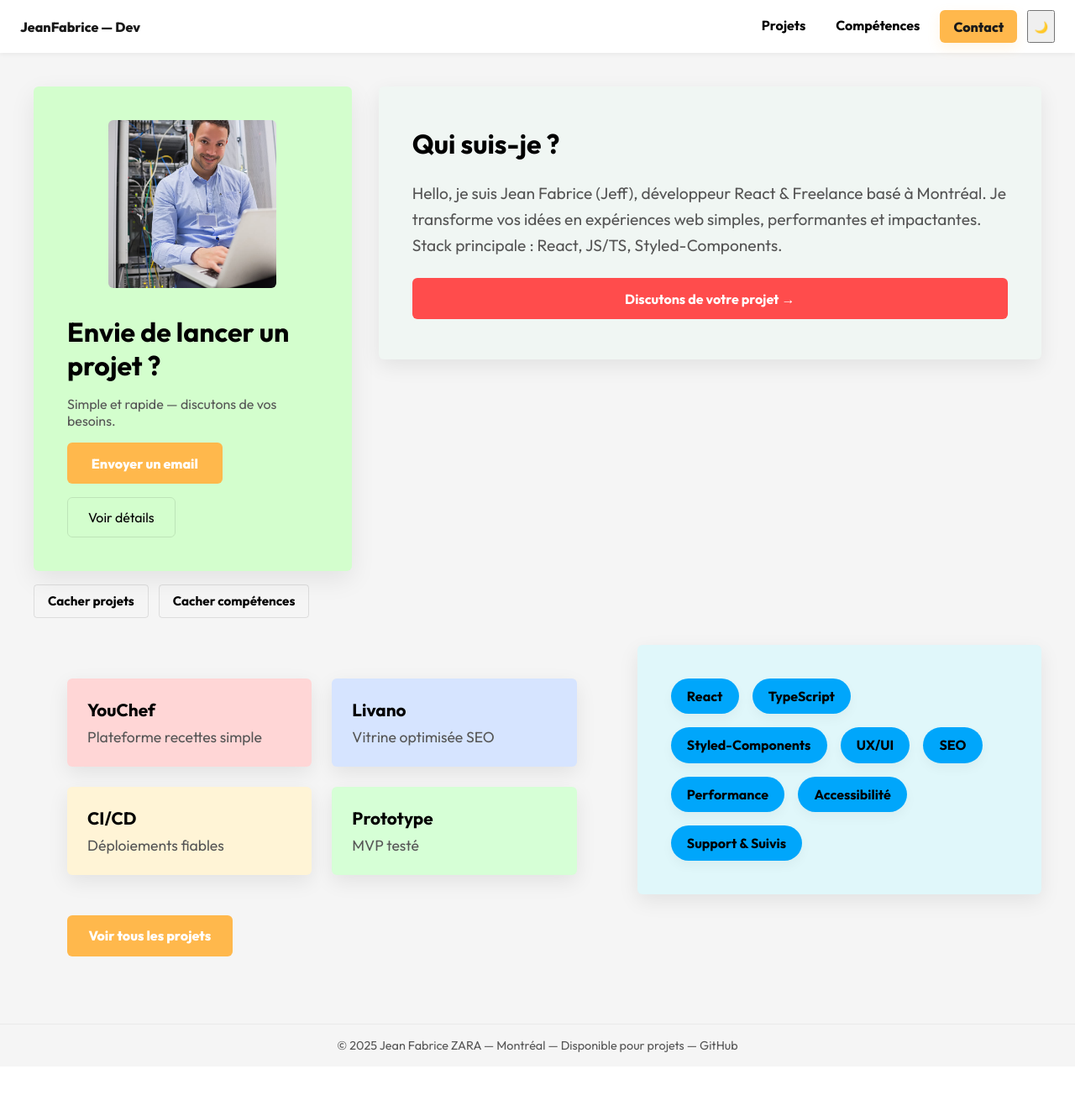
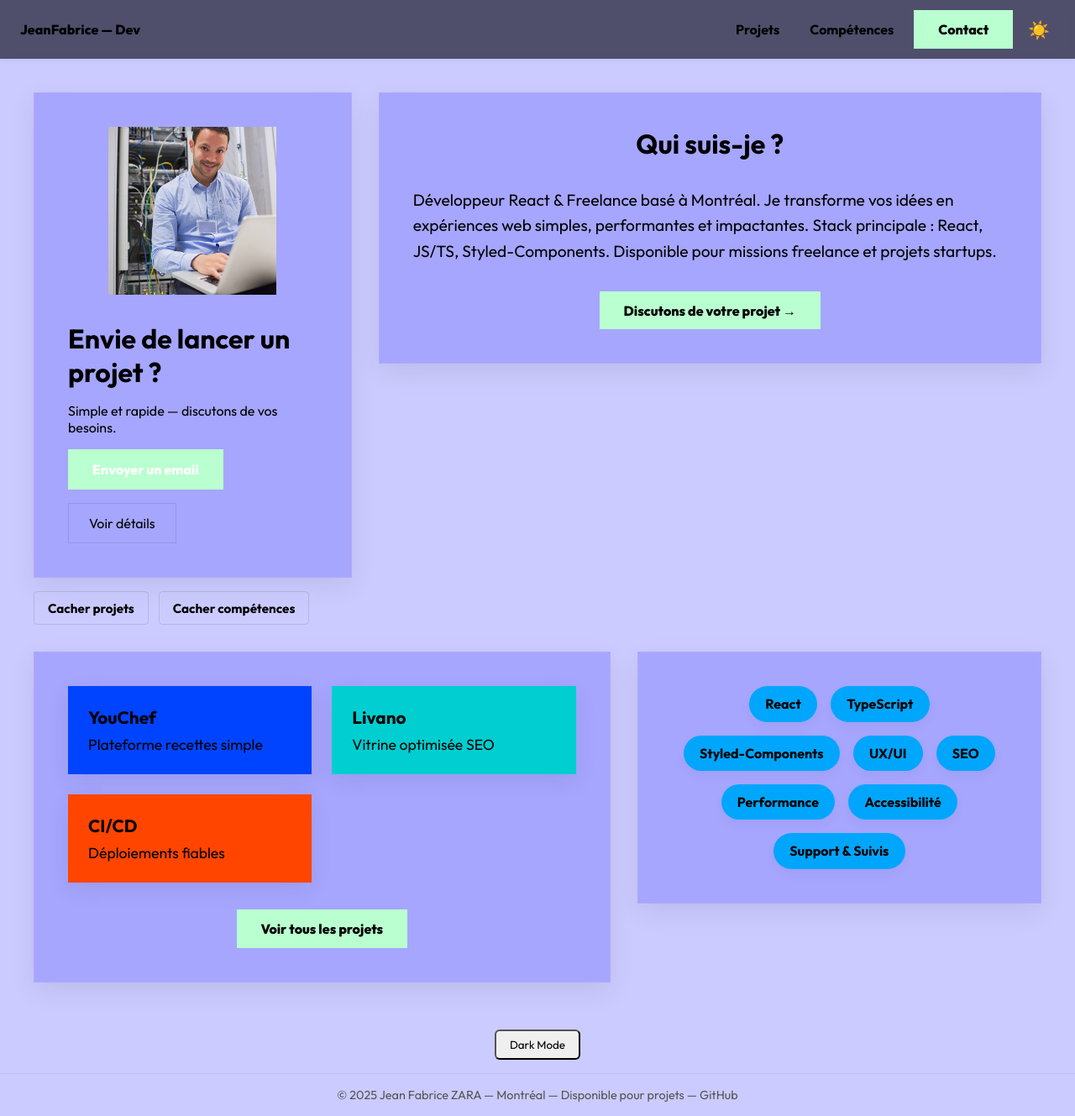
Before and after one commit to jfzara/JeffZaraPortfolio2025, a React (Vite) app: page / in a window 1280 px wide. Shown: the whole page at 84% size. Before the commit the page ends 1270 px from the top, so only its background shows below. Built offline with nearby package versions, Linux system fonts and the light colour scheme.

Commit message:
design post porfolio inspo

```diff
--- a/src/components/AboutCard.jsx
+++ b/src/components/AboutCard.jsx
@@ -1,16 +1,8 @@
 import React from "react";
+import { useTheme } from "styled-components";
+import { ShinyRevealButton } from "./ShinyRevealButton";
+import { CardBase } from "./CardBase";
 import styled from "styled-components";
-
-const Card = styled.article`
-  width: 100%;
-  padding: 3rem 2.5rem;
-  border-radius: ${p => p.theme.radius};
-  box-shadow: 0 8px 25px rgba(0,0,0,0.08);
-  display: flex;
-  flex-direction: column;
-  gap: 1.5rem;
-  background-color: #a6f5cc12;
-`;
 
 const Title = styled.h2`
   font-size: 2rem;
@@ -21,29 +13,21 @@ const Short = styled.p`
   font-size: 1.2rem;
   line-height: 1.6;
   margin: 0;
-  color: ${p => p.theme.colors.muted};
-`;
-
-const Action = styled.a`
-  display: inline-block;
-  padding: 0.9rem 1.6rem;
-  border-radius: ${p => p.theme.radius};
-  background: ${p => p.theme.colors.accent2};
-  color: #fff;
-  font-weight: 700;
-  text-decoration: none;
-  text-align: center;
-  &:hover { filter: brightness(1.1); }
 `;
 
 export default function AboutCard() {
+  const theme = useTheme();
+
   return (
-    <Card role="region" aria-label="À propos">
+    <CardBase role="region" aria-label="À propos">
       <Title tabIndex="0">Qui suis-je ?</Title>
       <Short tabIndex="0">
-        Hello, je suis Jean Fabrice (Jeff), développeur React & Freelance basé à Montréal. Je transforme vos idées en expériences web simples, performantes et impactantes. Stack principale : React, JS/TS, Styled-Components.
+        Développeur React & Freelance basé à Montréal. Je transforme vos idées en expériences web simples, performantes et impactantes.
+        Stack principale : React, JS/TS, Styled-Components. Disponible pour missions freelance et projets startups.
       </Short>
-      <Action href="#contact">Discutons de votre projet →</Action>
-    </Card>
+      <ShinyRevealButton href="#contact">
+        <span>Discutons de votre projet →</span>
+      </ShinyRevealButton>
+    </CardBase>
   );
 }
--- /dev/null
+++ b/src/components/CardBase.jsx
@@ -0,0 +1,20 @@
+// src/components/CardBase.jsx
+import styled from "styled-components";
+
+export const CardBase = styled.article`
+  display: flex;
+  flex-wrap: wrap;
+  gap: 2rem;
+  padding: 2.5rem;
+  border-radius: ${({ theme }) => theme.radius};
+  background: ${({ theme }) => theme.colors.bg};
+  color: ${({ theme }) => theme.colors.text};
+  box-shadow: 0 10px 30px rgba(0, 0, 0, 0.08);
+  align-items: center;
+  justify-content: center;
+  border: 0.5px solid
+    ${({ theme }) =>
+      theme.mode === "light" ? "#cbabf552" : "#0f16275e"};
+  transition: ${({ theme }) => theme.transition};
+  flex-direction: column;
+`;
--- a/src/components/ContactCard.jsx
+++ b/src/components/ContactCard.jsx
@@ -1,61 +1,67 @@
 import React from "react";
 import styled from "styled-components";
+import { CardBase } from "./CardBase";
 import photo from "../assets/photo-technicien.jpeg";
-
-const Card = styled.article`
-  display: flex;
-  flex-wrap: wrap;
-  gap: 2rem;
-  padding: 2.5rem;
-  border-radius: ${p => p.theme.radius};
-  background: ${p => p.theme.colors.contact};
-  box-shadow: 0 10px 30px rgba(0,0,0,0.08);
-  align-items: center;
-  justify-content: center;
-`;
 
 const Photo = styled.img`
   width: 200px;
   height: 200px;
-  border-radius: ${p => p.theme.radius};
+  border-radius: ${({ theme }) => theme.radius};
   object-fit: cover;
-  @media(max-width: 900px){ width:150px; height:150px; }
+  @media (max-width: 900px) {
+    width: 150px;
+    height: 150px;
+  }
 `;
 
 const Content = styled.div`
-  display:flex;
-  flex-direction:column;
-  gap:1rem;
+  display: flex;
+  flex-direction: column;
+  gap: 1rem;
+  flex: 1;
+  align-items: flex-start;
 `;
 
-const Headline = styled.h1` margin:0; font-size:2rem; `;
-const Tagline = styled.p` margin:0; color:${p => p.theme.colors.muted}; `;
+const Headline = styled.h1`
+  margin: 0;
+  font-size: 2rem;
+`;
+
+const Tagline = styled.p`
+  margin: 0;
+`;
 
 const Actions = styled.div`
-  display:flex;
-  gap:1rem;
-  flex-wrap:wrap;
+  display: flex;
+  gap: 1rem;
+  flex-wrap: wrap;
 `;
 
 const Primary = styled.a`
   padding: 0.9rem 1.8rem;
-  border-radius:${p => p.theme.radius};
-  background: ${p => p.theme.colors.cta};
-  color:#fff;
-  font-weight:800;
-  &:hover { transform: translateY(-2px); filter: brightness(1.05); }
+  border-radius: ${({ theme }) => theme.radius};
+  background: ${({ theme }) => theme.colors.cta};
+  color: #fff;
+  font-weight: 800;
+  transition: transform 0.3s ease, filter 0.3s ease;
+  &:hover {
+    transform: translateY(-2px);
+    filter: brightness(1.05);
+  }
 `;
 
 const Secondary = styled.a`
-  padding:0.8rem 1.5rem;
-  border-radius:${p => p.theme.radius};
-  border:1px solid rgba(0,0,0,0.1);
-  &:hover{ background: rgba(0,0,0,0.03); }
+  padding: 0.8rem 1.5rem;
+  border-radius: ${({ theme }) => theme.radius};
+  border: 1px solid rgba(0, 0, 0, 0.1);
+  &:hover {
+    background: rgba(0, 0, 0, 0.03);
+  }
 `;
 
 export default function ContactCard() {
   return (
-    <Card role="region" aria-label="Contact">
+    <CardBase role="region" aria-label="Contact">
       <Photo src={photo} alt="Photo profil Jean Fabrice ZARA" />
       <Content>
         <Headline tabIndex="0">Envie de lancer un projet ?</Headline>
@@ -65,6 +71,6 @@ export default function ContactCard() {
           <Secondary href="#contact">Voir détails</Secondary>
         </Actions>
       </Content>
-    </Card>
+    </CardBase>
   );
 }
--- a/src/components/Navbar.jsx
+++ b/src/components/Navbar.jsx
@@ -1,51 +1,88 @@
+// src/components/Navbar.jsx
 import React from "react";
 import styled from "styled-components";
+import { ShinyRevealButton } from "./ShinyRevealButton";
 
 const Nav = styled.nav`
-  display:flex;
-  justify-content:space-between;
-  align-items:center;
-  padding:0.75rem 1.5rem;
-  position:sticky;
-  top:0;
-  background: rgba(255,255,255,0.95);
-  z-index:100;
-  box-shadow:0 2px 5px rgba(0,0,0,0.05);
+  display: flex;
+  justify-content: space-between;
+  align-items: center;
+  padding: 0.75rem 1.5rem;
+  position: sticky;
+  top: 0;
+  background: ${({ theme }) =>
+    theme.colors.bg === "#F5F5F5"
+      ? "rgba(255,255,255,0.7)"
+      : "rgba(26,26,46,0.7)"};
+  backdrop-filter: blur(8px);
+  z-index: 100;
+  box-shadow: 0 2px 6px rgba(0, 0, 0, 0.05);
+  transition: background 0.3s ease, color 0.3s ease;
 `;
 
 const Brand = styled.a`
-  font-weight:800;
-  font-size:1rem;
-  color:${p => p.theme.colors.text};
+  font-weight: 800;
+  font-size: 1rem;
+  color: ${({ theme }) => theme.colors.text};
+  text-decoration: none;
 `;
 
-const Actions = styled.div` display:flex; gap:0.75rem; `;
-const Link = styled.a`
-  padding:0.5rem 0.75rem;
-  border-radius:${p => p.theme.radius};
-  font-weight:700;
-  &:hover{ background: rgba(0,0,0,0.03); transform:translateY(-1px); }
+const Actions = styled.div`
+  display: flex;
+  align-items: center;
+  gap: 0.75rem;
 `;
 
-const CTA = styled.a`
-  padding:0.6rem 1rem;
-  border-radius:${p => p.theme.radius};
-  font-weight:800;
-  background:${p => p.theme.colors.cta};
-  color:${p => p.theme.colors.text};
-  box-shadow:0 6px 16px rgba(255,184,76,0.14);
-  &:hover{ transform: translateY(-2px); filter:brightness(1.02); }
+const Link = styled.a`
+  padding: 0.5rem 0.75rem;
+  border-radius: 6px;
+  font-weight: 700;
+  color: ${({ theme }) => theme.colors.text};
+  text-decoration: none;
+  transition: all 0.3s ease;
+  &:hover {
+    background: ${({ theme }) =>
+      theme.colors.bg === "#F5F5F5"
+        ? "rgba(0,0,0,0.05)"
+        : "rgba(255,255,255,0.1)"};
+    transform: translateY(-1px);
+  }
 `;
 
-export default function Navbar({ toggleTheme }) {
+const ThemeToggle = styled.button`
+  background: none;
+  border: none;
+  color: ${({ theme }) => theme.colors.text};
+  font-size: 1.3rem;
+  cursor: pointer;
+  transition: transform 0.2s ease;
+  &:hover {
+    transform: rotate(15deg);
+  }
+`;
+
+export default function Navbar({ themeMode, toggleTheme }) {
   return (
     <Nav aria-label="Navigation principale">
       <Brand href="#home">JeanFabrice — Dev</Brand>
+
       <Actions>
         <Link href="#projects">Projets</Link>
         <Link href="#skills">Compétences</Link>
-        <CTA href="#contact">Contact</CTA>
-        <button onClick={toggleTheme}>🌙</button>
+        <ShinyRevealButton href="#contact">
+          <span>Contact</span>
+        </ShinyRevealButton>
+
+        <ThemeToggle
+          onClick={toggleTheme}
+          aria-label={
+            themeMode === "light"
+              ? "Activer le mode sombre"
+              : "Activer le mode clair"
+          }
+        >
+          {themeMode === "light" ? "🌙" : "☀️"}
+        </ThemeToggle>
       </Actions>
     </Nav>
   );
--- a/src/components/ProjectsCard.jsx
+++ b/src/components/ProjectsCard.jsx
@@ -1,58 +1,52 @@
 import React from "react";
+import { useTheme } from "styled-components";
+import { ShinyRevealButton } from "./ShinyRevealButton";
+import { CardBase } from "./CardBase";
 import styled from "styled-components";
-
-const Wrap = styled.article`
-  width: 100%;
-  display: flex;
-  flex-direction: column;
-  gap: 2rem;
-  padding: 2.5rem;
-`;
 
 const Grid = styled.div`
   display: grid;
   grid-template-columns: repeat(auto-fit, minmax(220px, 1fr));
   gap: 1.5rem;
+  width: 100%;
 `;
 
 const Tile = styled.div`
   padding: 1.5rem;
-  border-radius: ${p => p.theme.radius};
+  border-radius: ${({ theme }) => theme.radius};
   display: flex;
   flex-direction: column;
   justify-content: space-between;
-  box-shadow: 0 8px 25px rgba(0,0,0,0.08);
-  background: ${p => p.color || p.theme.colors.bg};
-  transition: transform 0.25s ease, filter 0.25s ease;
-  &:hover { transform: translateY(-4px); filter: brightness(1.05); }
+  box-shadow: 0 8px 25px rgba(0, 0, 0, 0.08);
+  background: ${({ color }) => color};
+  transition: transform 0.25s ease, filter 0.25s ease, box-shadow 0.25s ease;
+  &:hover {
+    transform: translateY(-4px);
+    filter: brightness(1.05);
+    box-shadow: 0 10px 30px rgba(0, 0, 0, 0.1);
+  }
 `;
 
-const Title = styled.h3` margin: 0 0 0.5rem 0; font-size: 1.3rem; `;
-const Sub = styled.p` margin: 0; font-size: 1.1rem; color:${p => p.theme.colors.muted}; `;
+const Title = styled.h3`
+  margin: 0 0 0.5rem 0;
+  font-size: 1.3rem;
+`;
 
-const ViewAll = styled.a`
-  display: inline-block;
-  padding: 0.9rem 1.6rem;
-  border-radius: ${p => p.theme.radius};
-  background: ${p => p.theme.colors.cta};
-  font-weight: 800;
-  color: #fff;
-  text-decoration: none;
-  &:hover { filter: brightness(1.05); }
-  margin-top: 1rem;
-  align-self: start;
+const Sub = styled.p`
+  margin: 0;
+  font-size: 1.1rem;
 `;
 
 export default function ProjectsCard() {
+  const theme = useTheme();
   const items = [
-    { t: "YouChef", s: "Plateforme recettes simple", color: p => p.theme.colors.project1 },
-    { t: "Livano", s: "Vitrine optimisée SEO", color: p => p.theme.colors.project2 },
-    { t: "CI/CD", s: "Déploiements fiables", color: p => p.theme.colors.project3 },
-    { t: "Prototype", s: "MVP testé", color: p => p.theme.colors.project4 }
+    { t: "YouChef", s: "Plateforme recettes simple", color: theme.colors.section1 },
+    { t: "Livano", s: "Vitrine optimisée SEO", color: theme.colors.section2 },
+    { t: "CI/CD", s: "Déploiements fiables", color: theme.colors.section3 },
   ];
 
   return (
-    <Wrap role="region" aria-label="Projets récents">
+    <CardBase role="region" aria-label="Projets récents">
       <Grid>
         {items.map((it, i) => (
           <Tile key={i} color={it.color}>
@@ -61,7 +55,9 @@ export default function ProjectsCard() {
           </Tile>
         ))}
       </Grid>
-      <ViewAll href="#projects">Voir tous les projets</ViewAll>
-    </Wrap>
+      <ShinyRevealButton href="#projects">
+        <span>Voir tous les projets</span>
+      </ShinyRevealButton>
+    </CardBase>
   );
 }
--- /dev/null
+++ b/src/components/ShinyRevealButton.jsx
@@ -0,0 +1,49 @@
+// ShinyRevealButton.jsx
+import styled, { keyframes } from "styled-components";
+
+const slideReveal = keyframes`
+  0% { transform: translateX(0) skewX(-20deg); }
+  100% { transform: translateX(100%)  skewX(180deg);; }
+`;
+
+export const ShinyRevealButton = styled.a`
+  position: relative;
+  display: inline-block;
+  padding: 0.8rem 1.8rem;
+  border-radius: ${({ theme }) => theme.radius};
+  font-weight: 800;
+  color: ${({ theme }) => theme.colors.text};
+  text-decoration: none;
+  overflow: hidden;
+  cursor: pointer;
+  background: ${({ theme }) => theme.colors.cta};
+
+  /* Texte au-dessus */
+  & > span {
+    position: relative;
+    z-index: 2;
+    display: inline-block;
+    transition: color 0.4s ease;
+  }
+
+  /* Panneau blanc initial */
+  &::before {
+   content: "";
+    position: absolute;
+    top: 0;
+    left: -100%;
+    width: 100%;
+    height: 100%;
+    background: #fff;
+    z-index: 1;
+
+  }
+
+  &:hover::before {
+    animation: ${slideReveal} 0.5s forwards;
+  }
+
+  &:hover > span {
+    color: ${({ theme }) => theme.colors.section1};
+  }
+`;
--- a/src/components/SkillsCard.jsx
+++ b/src/components/SkillsCard.jsx
@@ -1,41 +1,48 @@
 import React from "react";
 import styled from "styled-components";
-
-const Card = styled.article`
-  width: 100%;
-  padding: 2.5rem;
-  border-radius: ${p => p.theme.radius};
-  background: ${p => p.theme.colors.skills};
-  box-shadow: 0 8px 25px rgba(0,0,0,0.08);
-  display: flex;
-  flex-direction: column;
-  gap: 1.5rem;
-`;
+import { CardBase } from "./CardBase";
 
 const Row = styled.div`
   display: flex;
   flex-wrap: wrap;
   gap: 1rem;
+  width: 100%;
+  justify-content: center;
 `;
 
 const Badge = styled.span`
   padding: 0.7rem 1.2rem;
   border-radius: 999px;
-  background: ${p => p.theme.colors.accent};
+  background: #00A6FB;
   font-weight: 700;
-  box-shadow: 0 6px 14px rgba(0,0,0,0.04);
-  transition: transform 0.2s ease;
-  &:hover { transform: translateY(-2px); }
+  box-shadow: 0 6px 14px rgba(0, 0, 0, 0.04);
+  transition: transform 0.3s ease;
+  &:hover {
+    transform: scale(1.05);
+  }
 `;
 
 export default function SkillsCard() {
-  const tags = ["React", "TypeScript", "Styled-Components", "UX/UI", "SEO", "Performance", "Accessibilité", "Support & Suivis"];
+  const tags = [
+    "React",
+    "TypeScript",
+    "Styled-Components",
+    "UX/UI",
+    "SEO",
+    "Performance",
+    "Accessibilité",
+    "Support & Suivis",
+  ];
 
   return (
-    <Card role="region" aria-label="Compétences principales">
+    <CardBase role="region" aria-label="Compétences principales">
       <Row>
-        {tags.map((t, i) => <Badge key={i} tabIndex="0">{t}</Badge>)}
+        {tags.map((t, i) => (
+          <Badge key={i} tabIndex="0">
+            {t}
+          </Badge>
+        ))}
       </Row>
-    </Card>
+    </CardBase>
   );
 }
--- a/src/global.css
+++ b/src/global.css
@@ -9,4 +9,4 @@ html, body, #root { height: 100%; margin:0; font-family:'Outfit', sans-serif; }
 a { color: inherit; text-decoration: none; }
 button { font-family: inherit; cursor: pointer; }
 h1,h2,h3 { margin:0; }
-:focus { outline: 3px solid rgba(0,166,251,0.15); outline-offset: 3px; }
+:focus { outline: 13px solid rgba(176, 251, 0, 0.15); outline-offset: 3px; }
--- a/src/main.jsx
+++ b/src/main.jsx
@@ -1,9 +1,9 @@
 import React, { useState } from "react";
 import { createRoot } from "react-dom/client";
 import { ThemeProvider } from "styled-components";
+import { lightTheme, darkTheme } from "./theme";
 import Layout from "./components/Layout";
 import BentoGrid from "./components/BentoGrid";
-import { lightTheme, darkTheme } from "./theme";
 import "./global.css";
 
 function App() {
@@ -13,21 +13,29 @@ function App() {
 
   return (
     <ThemeProvider theme={darkMode ? darkTheme : lightTheme}>
-      <Layout toggleTheme={() => setDarkMode(d => !d)}>
+      <Layout>
         <BentoGrid
           showProjects={showProjects}
           setShowProjects={setShowProjects}
           showSkills={showSkills}
           setShowSkills={setShowSkills}
         />
+        <div style={{ textAlign: "center", marginTop: "2rem" }}>
+          <button
+            style={{
+              padding: "0.5rem 1rem",
+              borderRadius: "6px",
+              cursor: "pointer"
+            }}
+            onClick={() => setDarkMode(d => !d)}
+          >
+            {darkMode ? "Light Mode" : "Dark Mode"}
+          </button>
+        </div>
       </Layout>
     </ThemeProvider>
   );
 }
 
 const root = createRoot(document.getElementById("root"));
-root.render(
-  <React.StrictMode>
-    <App />
-  </React.StrictMode>
-);
+root.render(<React.StrictMode><App /></React.StrictMode>);
--- a/src/theme.js
+++ b/src/theme.js
@@ -1,40 +1,37 @@
-// theme.js
 export const lightTheme = {
+  mode: "light",
   colors: {
-    accent: "#00A6FB",
-    accent2: "#FF4C4C",
-    cta: "#FFB84C",
-    bg: "#F5F5F5",
-    text: "#1A1A1A",
+    accent: "#3D00FF",
+    cta: "#B9FFCF",
+    bg: "#4949ff49",
+    text: "#000000ff",      // violet pour H1 et textes principaux
     muted: "#555555",
-    contact: "#D3FECD",
-    skills: "#E0F7FA",
-    project1: "#FFD6D6",
-    project2: "#D6E4FF",
-    project3: "#FFF4D6",
-    project4: "#D6FFD6"
+    section1: "#0044ffff",
+    section2: "#00CED1",
+    section3: "#FF4500",
+    h1Shadow: "2px 2px 6px rgba(0,0,0,0.25)",
+    cardBorder: "#cbabf552"  // bordure des cartes en light mode
   },
-  radius: "6px",
+  radius: "0px",
   gap: "1.5rem",
   transition: "all 0.3s ease"
 };
 
 export const darkTheme = {
+  mode: "dark",
   colors: {
-    accent: "#00A6FB",
-    accent2: "#FF4C4C",
-    cta: "#FFB84C",
-    bg: "#1a1a2e",
-    text: "#F5F5F5",
-    muted: "#ccc",
-    contact: "#1b2f2b80",
-    skills: "#142f3c80",
-    project1: "#332222",
-    project2: "#223344",
-    project3: "#334422",
-    project4: "#223322"
+    accent: "#7F00FF",
+    cta: "#11111F",
+    bg: "#272751",
+    text: "#27a34e",
+    muted: "#1f9ca3",
+    section1: "#ff7b00dc",
+    section2: "#00CED133",
+    section3: "#FF634733",
+    h1Shadow: "2px 2px 8px rgba(255, 255, 255, 0.6)",
+    cardBorder: "#0f16275e"  // bordure des cartes en dark mode
   },
-  radius: "6px",
+  radius: "0px",
   gap: "1.5rem",
   transition: "all 0.3s ease"
 };
```
Also changed, not shown: src/App.jsx (+12 -1 lines), src/components/ShinyButton.jsx (added, +39 -0 lines).
